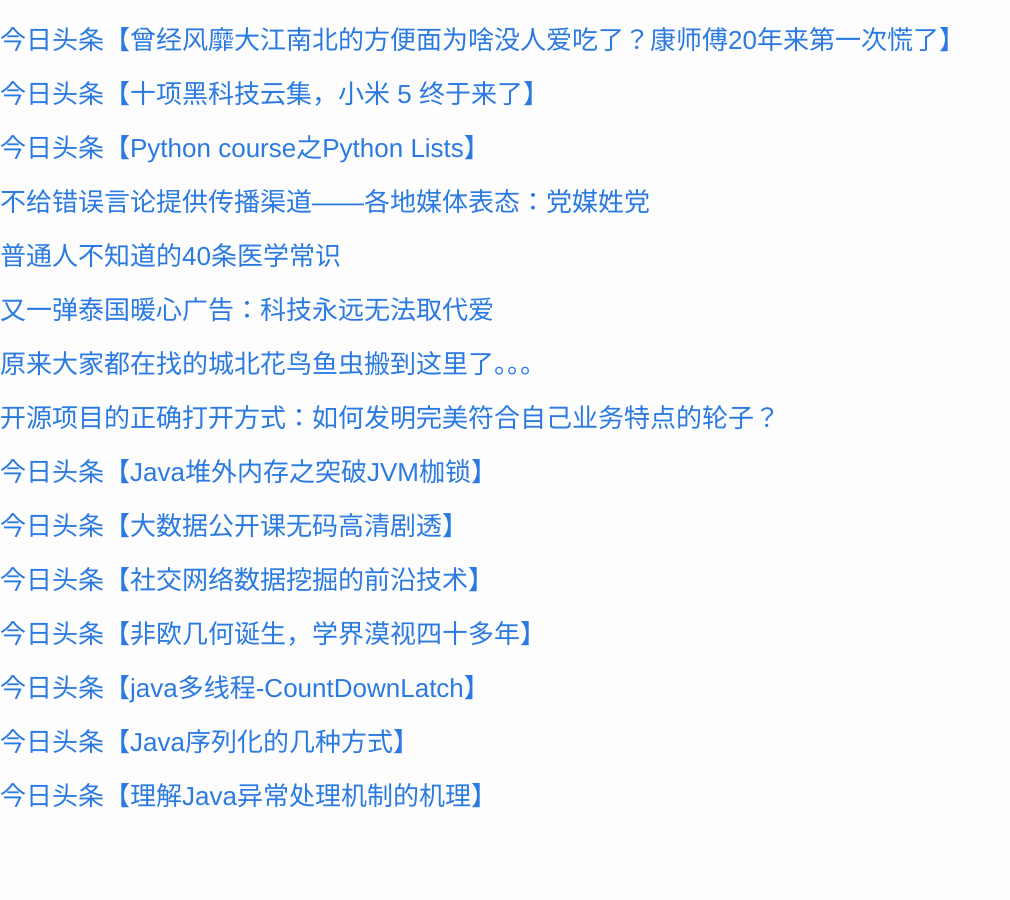
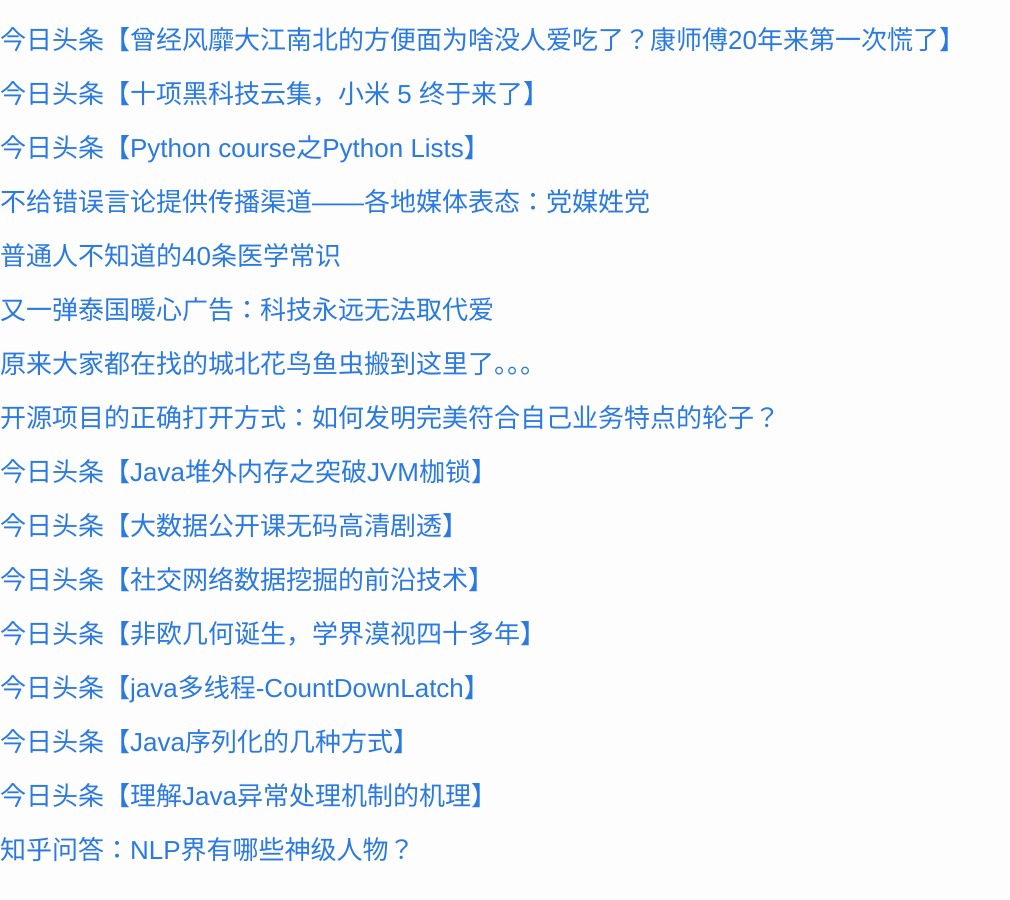
Before and after one commit to cnwarden/cnwarden.github.io, a Jekyll site: the page built from _posts/2016-02-22-test.markdown, in a window 1280 px wide and 900 px high, scrolled down 2028 px. Shown: the whole window, without its empty margins (0-1010 px from the left). Built offline with Jekyll 4.4.1, drawn with Linux system fonts in a browser that asks for light colours; before the commit the page ends 2874 px from its top, so only the background shows below that.

Commit message:
auto commit

```diff
--- a/_posts/2016-02-22-test.markdown
+++ b/_posts/2016-02-22-test.markdown
@@ -105,3 +105,5 @@ categories: update
 ### [今日头条【Java序列化的几种方式】](http://toutiao.com/item/6254855265443643905/?iid=3578109516&app=news_article&tt_from=android_share&utm_source=email&utm_medium=toutiao_android&utm_campaign=client_share)
 
 ### [今日头条【理解Java异常处理机制的机理】](http://toutiao.com/item/6254781301627290113/?iid=3578109516&app=news_article&tt_from=android_share&utm_source=email&utm_medium=toutiao_android&utm_campaign=client_share)
+
+### [知乎问答：NLP界有哪些神级人物？](http://www.zhihu.com/question/32318281)
```
